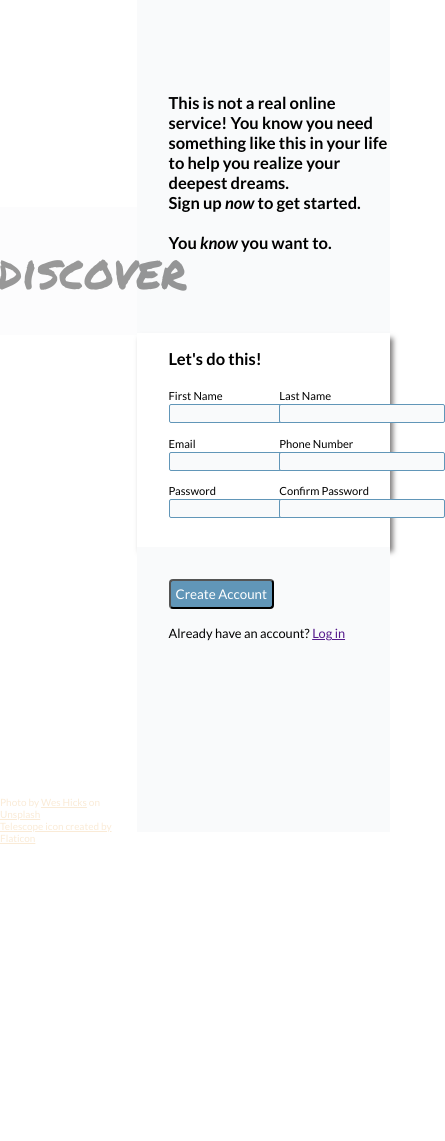
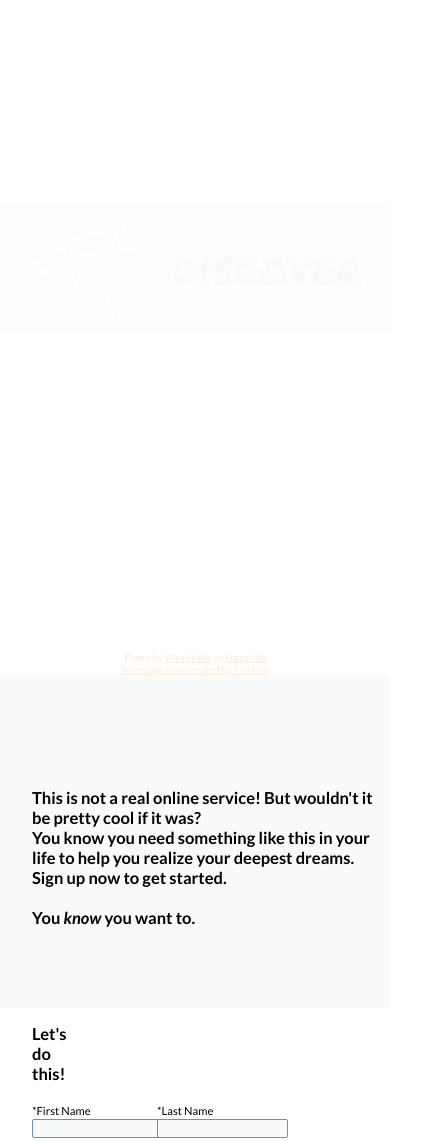
Before and after one commit to jelewe/sign-up-form, a plain HTML site: page index.html in a window 390 px wide. Shown: the top 1141 px of the page, 445 px wide, since content can reach past the window. Before the commit the page ends 844 px from the top, so only its background shows below. Drawn offline with Linux system fonts and the light colour scheme.

Commit message:
form functionality complete

```diff
--- a/index.html
+++ b/index.html
@@ -12,18 +12,15 @@
 <link href="https://fonts.googleapis.com/css2?family=Permanent+Marker&display=swap" rel="stylesheet">
 <link rel = "stylesheet" href = style.css>
     <title>Sign-up</title>
+</head>
 
-</head>
 <body>
         <div class="left">
-
             <div class="logo">
                 <div class="icon_container">
                     <img id="icon" src="telescope2.png">
                     <span>discover</span>
                 </div>
-
-
             </div>
             <p class="credit">
                 <a href="https://www.flaticon.com/free-icons/telescope" target="_blank" title="telescope icons">Telescope icon created by Flaticon</a>
@@ -33,11 +30,10 @@
             </p>
         </div>
         <div class="right">
-
             <div class="pitch">
-                <p>This is not a real online service! You know you need something like this in your life to help you realize your deepest dreams.
-                    <br>
-                    Sign up <em>now</em> to get started.
+                <p>This is not a real online service! But wouldn't it be pretty cool if it was?
+                    <br>You know you need something like this in your life to help you realize your deepest dreams.
+                    <br> Sign up now to get started.
                     <br>
                     <br>
                     You <em>know</em> you want to.
@@ -51,39 +47,39 @@
                 <form action="example.com/path" method="post">
                     <div class="form-row">
                         <div class="form-group">
-                            <label for="first_name">First Name</label>
+                            <label for="first_name">*First Name</label>
                             <input type="text" id="first_name" name="first_name" required>
                         </div>
                         <div class="form-group">
-                            <label for="last_name">Last Name</label>
+                            <label for="last_name">*Last Name</label>
                             <input type="text" id="last_name" name="last_name" required>
                         </div>
                     </div>
                     <div class="form-row">
                         <div class="form-group">
-                            <label for="user_email">Email</label>
+                            <label for="user_email">*Email</label>
                             <input type="email" id="user_email" name="user_email" required>
                         </div>
                         <div class="form-group">
-                            <label for="phone_number">Phone Number</label>
-                            <input type="tel" id="phone_number" name="phone_number">
+                            <label for="phone_number">Phone Number (optional)</label>
+                            <input type="tel" id="phone_number" name="phone_number" pattern="(\d{3}([\-]\d{3}[\-]\d{4})?)" title="XXX-XXX-XXXX">
                         </div>
                     </div>
                     <div class="form-row">
                         <div class="form-group">
-                            <label for="password">Password</label>
-                            <input type="password" id="password" name="password">
+                            <label for="password">*Password</label>
+                            <input type="password" id="password" name="password" value="" required>
+                            <div class="error-msg">Passwords do not match</div>
                         </div>
                         <div class="form-group">
-                            <label for="confirmpass">Confirm Password</label>
-                            <input type="password" id="confirmpass">
+                            <label for="confirmpass">*Confirm Password</label>
+                            <input type="password" id="confirmpass" value ="" required>
                         </div>
                     </div>
-                  </form>
-
             </div>
             <div class="sub">
                 <button>Create Account</button>
+            </form>
                 <p>
                     Already have an account? <a href="">Log in</a>
                 </p>
--- a/style.css
+++ b/style.css
@@ -15,6 +15,7 @@ body {
     display: flex;
     flex-direction: column-reverse;
     align-items: center;
+    position: relative;
 }
 
 .logo {
@@ -22,8 +23,7 @@ body {
     width: 35vw;
     position: absolute;
     top: 24.5vh;
-    background: #F9FAFB;
-    opacity: 0.4;
+    background: rgba(249, 250, 251, 0.4);
 }
 
 .icon_container {
@@ -33,7 +33,7 @@ body {
     flex-direction: row;
     justify-content: center;
     align-items: center;
-    color:black;
+    color: #F9FAFB;
     font-size: 3rem;
     font-family: 'Permanent Marker', cursive;
 }
@@ -42,6 +42,7 @@ body {
     display:inline-block;
     height: 7rem;
     margin-right: 2rem;
+    filter: invert(1);
 }
 
 p {
@@ -53,7 +54,7 @@ p {
     font-size: 10px;
 }
 
-.credit a{
+.credit a {
     color: antiquewhite;
 }
 
@@ -73,7 +74,6 @@ p {
 }
 
 .form {
-    box-shadow: 3px 5px 5px rgb(126, 124, 124);
     padding-left: 2rem;
     padding-top:1rem;
     padding-bottom: 1rem;
@@ -90,16 +90,22 @@ input {
     background: #F9FAFB;
     border: 1px solid #6196B8;
     border-radius: 2px;
-}
-
-.form-row input[type='text'],
-  .form-row input[type='email'],
-  .form-row input[type='tel'],
-  .form-row input[type='password'],
-  .form-row select,
-  .form-row textarea {
     width: 10rem;
     height: initial;
+  }
+
+  input:focus {
+    outline: none;
+    box-shadow: 2px 2px 2px grey;
+    border: 1px solid blue;
+    border-radius: 2px;
+  }
+
+  input[type="password"]:invalid {
+    outline: none;
+    box-shadow: 2px 2px 2px grey;
+    border: 1px solid red;
+    border-radius: 2px;
   }
 
 .form-row {
@@ -109,6 +115,12 @@ input {
 
 .form-group {
     width: 50%;
+}
+
+.error-msg {
+    font-size: 0.7rem;
+    color: crimson;
+    visibility: hidden;
 }
 
 .sub {
@@ -124,7 +136,7 @@ button {
     background: #6196B8;
     color: white;
     border-radius: 4px;
-    padding: 5px;
+    padding: 5px 30px;
     font-family: inherit;
     margin-bottom: 1rem;
 }
@@ -134,3 +146,42 @@ button:hover {
     transform: 0.07ms;
     background:#4d7f9e;
 }
+
+.sub a {
+    font-weight: bold;
+    color: #6196B8;
+}
+
+@media screen and (max-width: 940px) {
+	body {
+		flex-direction: column;
+		height: auto;
+	}
+
+    .left {
+        height: 80vh;
+        width: 100%;
+        position: relative;
+    }
+
+    .logo {
+        display: flex;
+        justify-content: center;
+        position: absolute;
+        top: 24vh;
+        width: 100%;
+    }
+
+	.form {
+		width: 10vw;
+	}
+
+	.form-row {
+		min-width: 250px;
+		width: 40%;
+	}
+
+	.form input {
+		width: 100%;
+	}
+}
```
Also changed, not shown: nightsky.jpg (added), telescope2.png (added).
